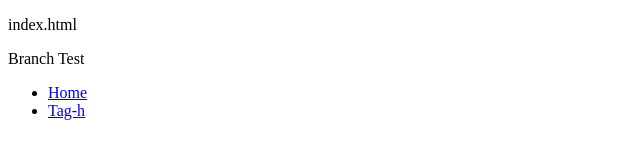
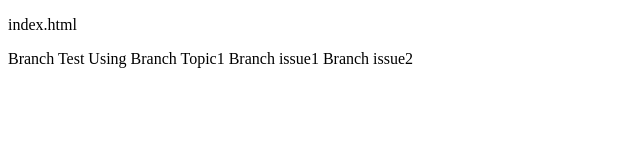
Before and after one commit to qorhvk1234/myLocalRepo, a plain HTML site: page index.html in a window 1280 px wide. Shown: the whole page, without its empty margins (0-640 px from the left). Drawn offline with Linux system fonts and the light colour scheme.

Commit message:
merge Branch (issue1,issue2)

```diff
--- a/index.html
+++ b/index.html
@@ -3,8 +3,8 @@
 <body>
 	<p> index.html </p>
 	Branch Test
-	<ul class = "menu_list">
-		<li><a href = "index.html"> Home</a></li>
-	<li><a href = "tag/header.html">Tag-h</a></li>
+	Using Branch Topic1
+	Branch issue1
+	Branch issue2
 </body>
 </html>
```
